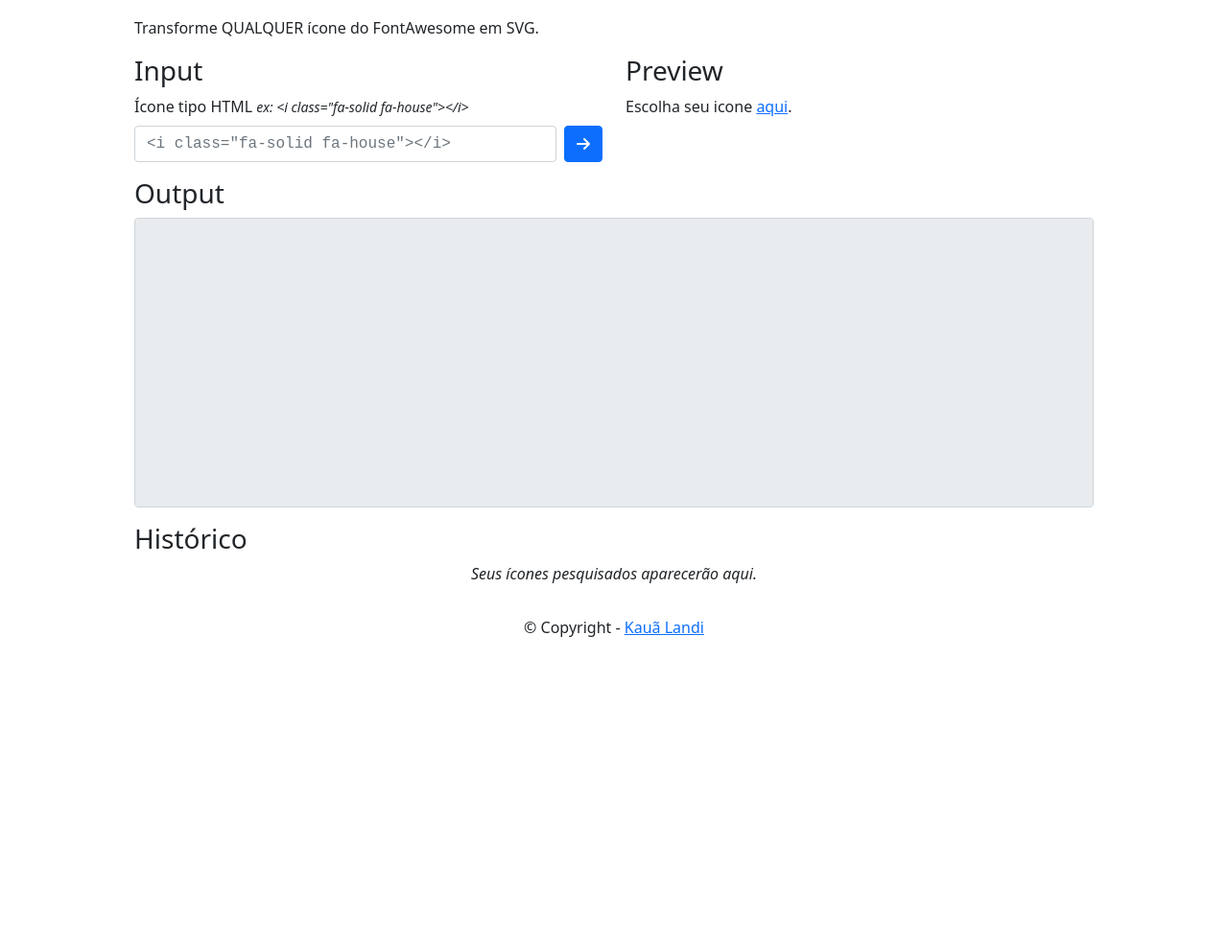
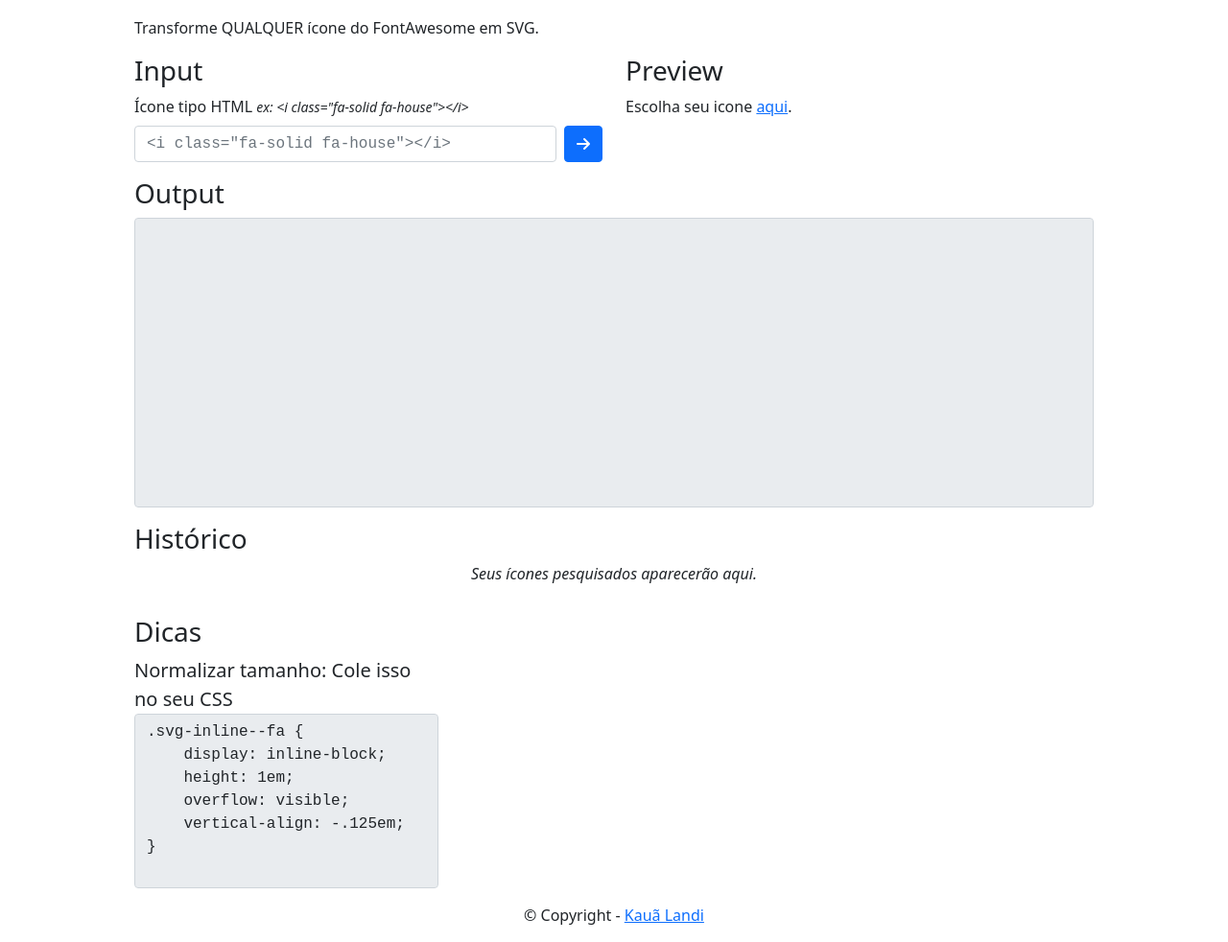
Before and after one commit to kaualandi/fw2svg, a plain HTML site: page index.html in a window 1280 px wide. Shown: the part 85-1067 px from the top of the page at 96% size. Before the commit the page ends 800 px from the top, so only its background shows below. Drawn offline with nearby package versions, Linux system fonts and the light colour scheme.

Commit message:
add tricks session

```diff
--- a/index.html
+++ b/index.html
@@ -79,6 +79,24 @@
                 <h3>Histórico <button id="icon-clear-history" class="nostyle" aria-label="limpar histórico"><i class="fa-solid fa-broom"></i></button></h3>
                 <div id="history-list"></div>
             </div>
+            <div class="tricks mt-3">
+                <h3>Dicas</h3>
+                <div class="row">
+                    <div class="col-12 col-md-6 col-lg">
+                        <span class="fs-5">Normalizar tamanho: Cole isso no seu CSS</span>
+                        <textarea readonly class="form-control" rows="7">
+.svg-inline--fa {
+    display: inline-block;
+    height: 1em;
+    overflow: visible;
+    vertical-align: -.125em;
+}
+                        </textarea>
+                    </div>
+                    <div class="col-6 col-sm-3 col-md-4"></div>
+                    <div class="col-6 col-sm-3 col-md-4"></div>
+                </div>
+            </div>
         </main>
         <footer class="mt-3 text-center">
             <p>&copy; Copyright - <a href="https://kaualf.netlify.app">Kauã Landi</a></p>
```
